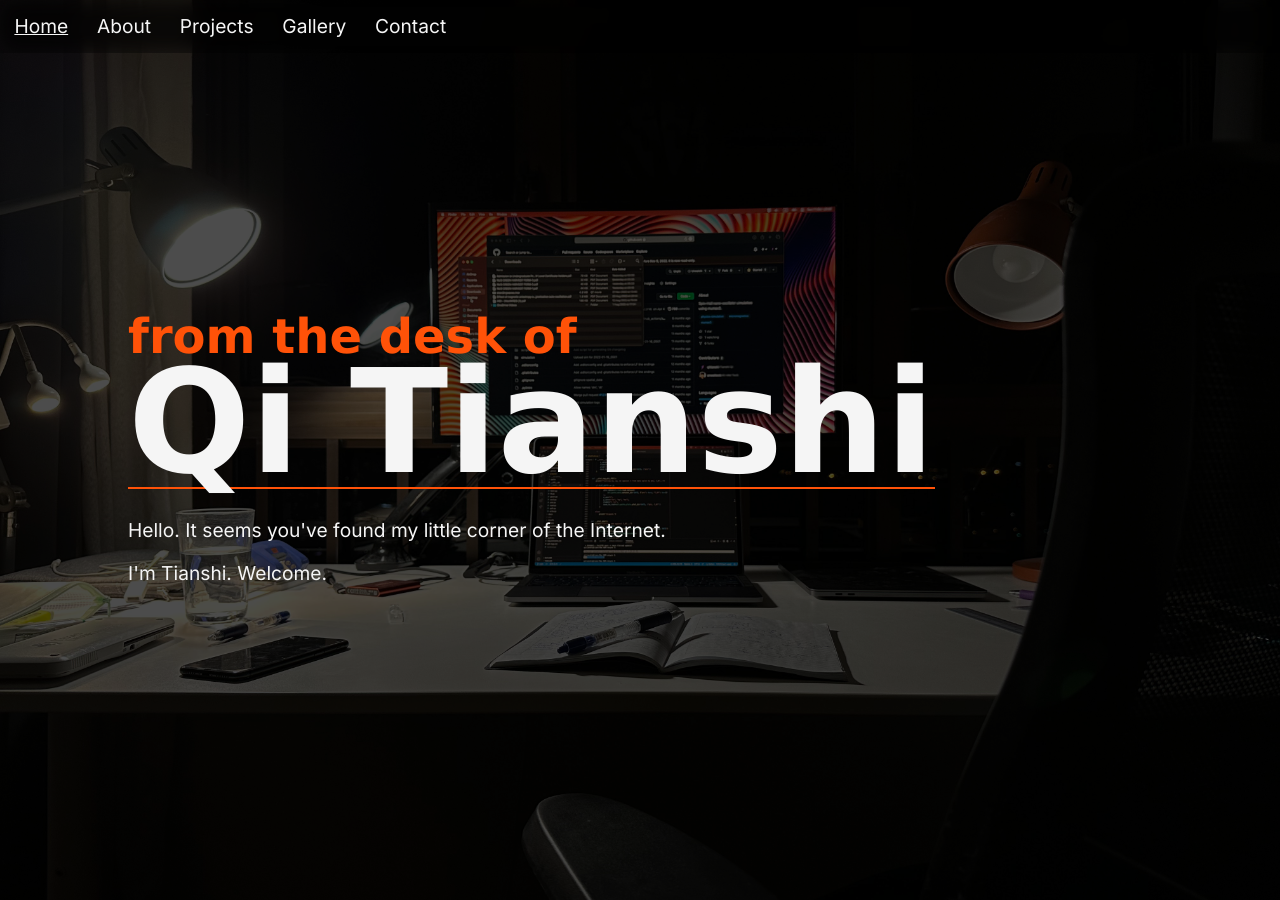
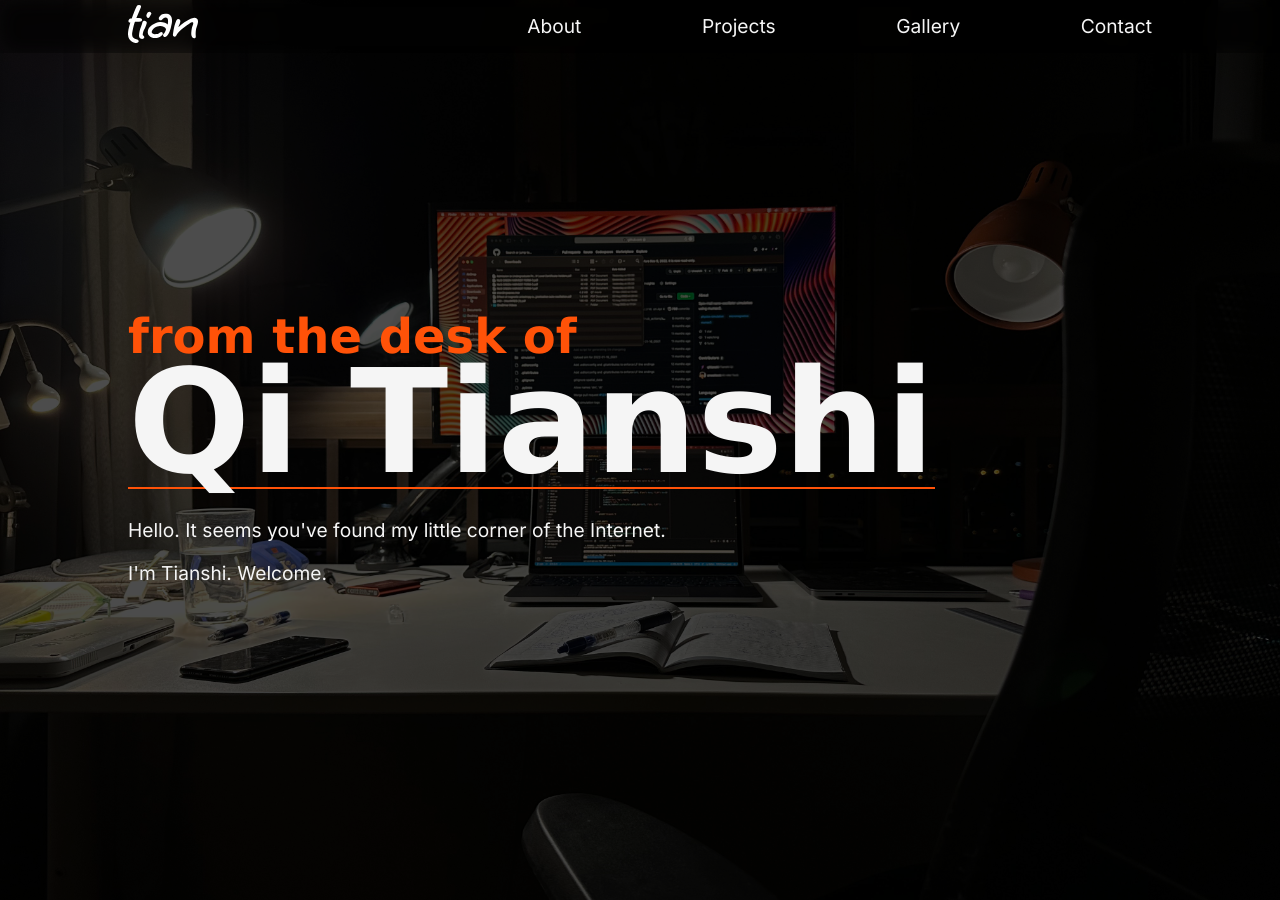
Before and after one commit to qitianshi/qitianshi.com, a Jekyll site: the page built from index.html, in a window 1280 px wide and 900 px high. Built offline with Jekyll 4.4.1, drawn with Linux system fonts in a browser that asks for light colours; some web fonts are replaced.

Commit message:
Add logo to navbar and right-align nav links

```diff
--- a/_includes/sitewide-header.html
+++ b/_includes/sitewide-header.html
@@ -4,15 +4,18 @@
 
 
 <header id="sitewide-header">
+    <nav>
 
-    <nav>
-        <ul>
-            <li><a href="/under-construction.html">Home</a></li>
+        <a href="/" id="test">
+            <img src="/assets/brand/wordmark-white.svg" alt="tian logo" id="sitewide-header__logo">
+        </a>
+
+        <ul id="sitewide-header__navigation-links">
             <li><a href="/under-construction.html">About</a></li>
             <li><a href="/under-construction.html">Projects</a></li>
             <li><a href="/under-construction.html">Gallery</a></li>
             <li><a href="/under-construction.html">Contact</a></li>
         </ul>
+
     </nav>
-
 </header>
--- a/_sass/layout/_sitewide-header.scss
+++ b/_sass/layout/_sitewide-header.scss
@@ -19,23 +19,44 @@
 
     backdrop-filter: blur(10px) brightness(0.3);
 
-    ul {
+    nav {
+
+        // Links have 3em of horizontal padding, but visually aligns links with
+        // landing page hero banner.
+        padding: 0 calc(10vw - 3em);
+
+        display: flex;
+        justify-content: space-between;
+        align-items: center;
+
+    }
+
+    &__logo {
+        height: 2em;
+        margin: 0 3em;
+    }
+
+    &__navigation-links {
+
         list-style-type: none;
         margin: 0;
         padding: 0;
-    }
 
-    li {
-        float: left;
-    }
+        li {
 
-    li a {
+            display: inline-block;
 
-        display: block;
-        text-align: center;
-        padding: 0.75em;
+            a {
 
-        color: var(--foreground-primary-color);
+                display: block;
+                padding: 0.75em 3em;
+
+                // Overrides default link appearance.
+                color: var(--foreground-primary-color);
+
+            }
+
+        }
 
     }
 
```
